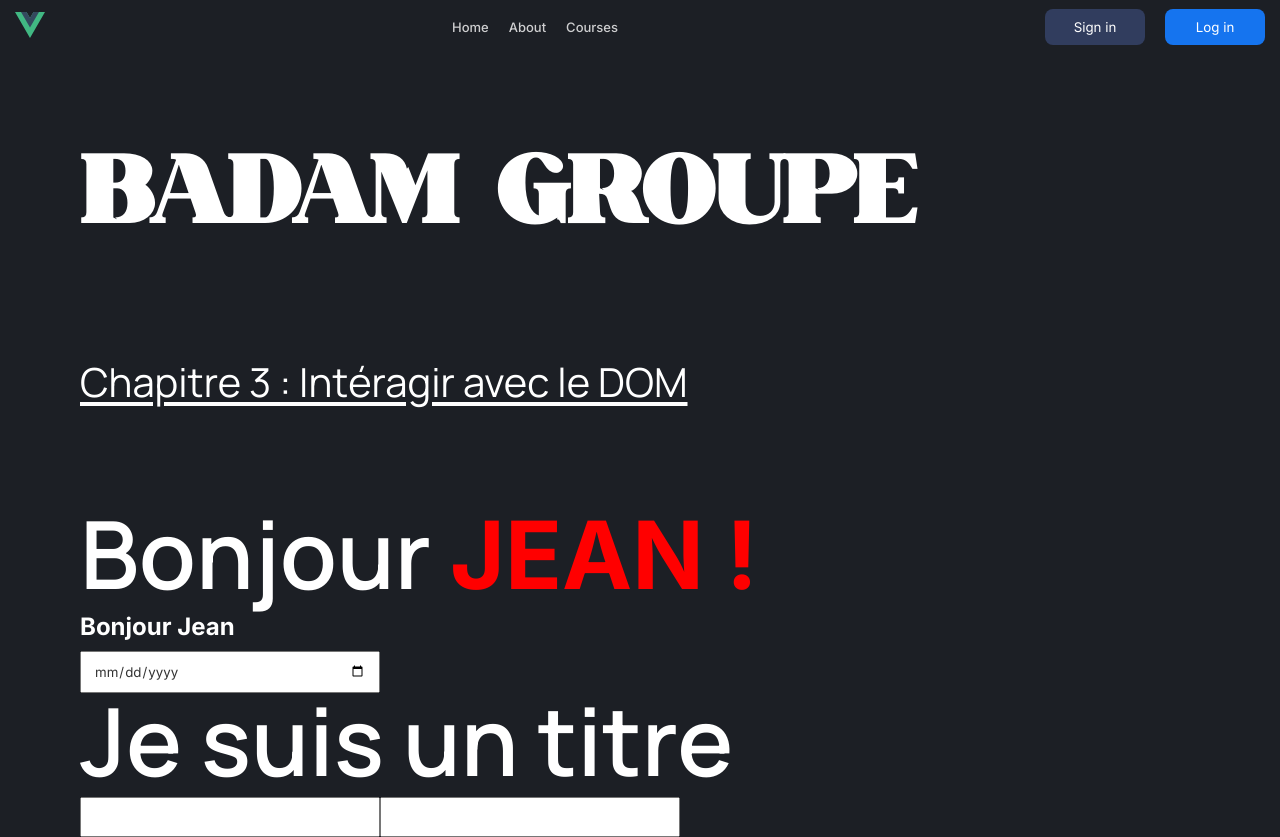
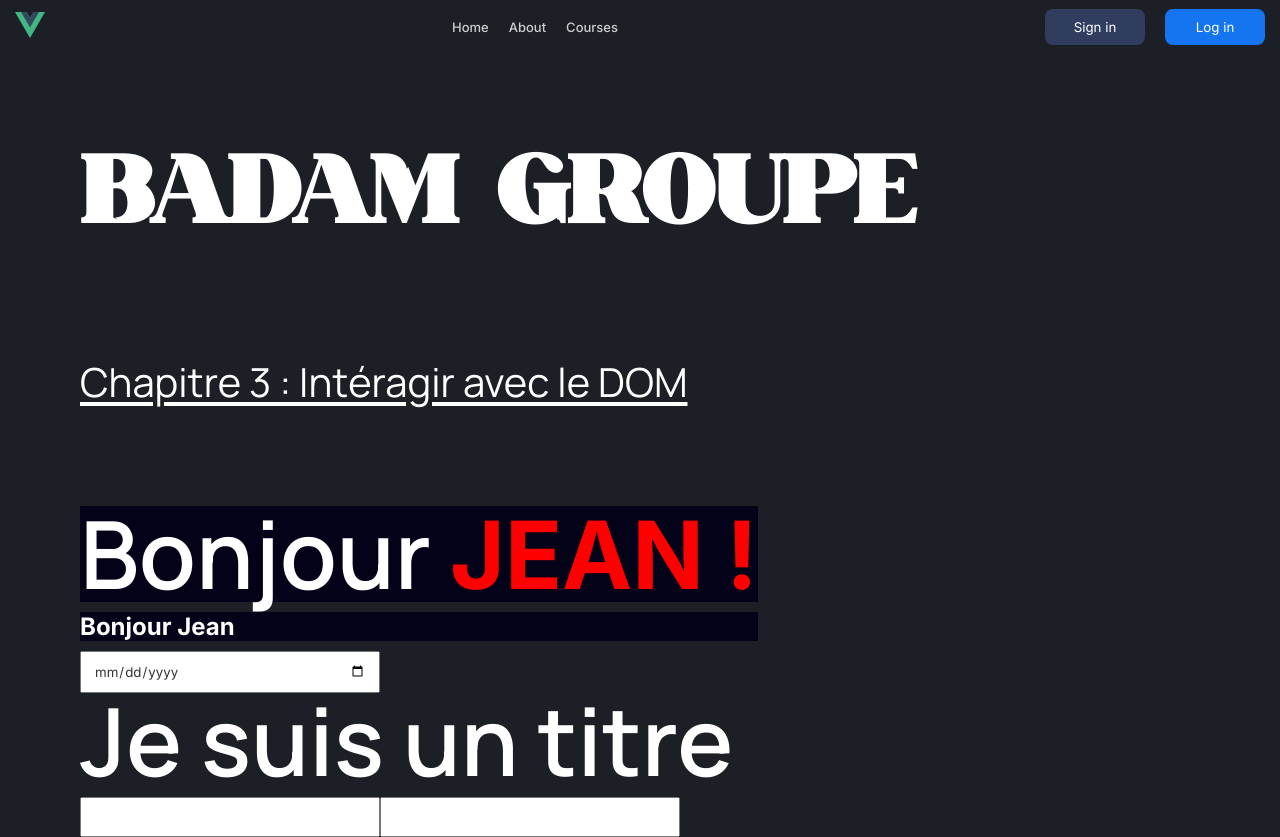
Before and after one commit to didicodeX/course-app, a Vue app: page /courses/DOM in a window 1280 px wide. Built offline with nearby package versions, Linux system fonts and the light colour scheme.

Commit message:
Chapter 4 continue...

```diff
--- a/src/App.vue
+++ b/src/App.vue
@@ -7,7 +7,7 @@
 <script setup lang="ts">
 import HelloWorld from './components/HelloWorld.vue'
 import './assets/base.css'
-import Navbar from './components/Navbar.vue'
+import Navbar from './components/NavBar.vue'
 </script>
 
 <style scoped>
--- a/src/components/HelloWorld.vue
+++ b/src/components/HelloWorld.vue
@@ -7,7 +7,7 @@
 </template>
 
 <script setup lang="ts">
-import '../assets/base.css'
+
 defineProps<{
   msg: string
 }>()
--- a/src/components/NavBar.vue
+++ b/src/components/NavBar.vue
@@ -152,7 +152,7 @@ button {
   a {
     font-size: 1rem;
   }
-  nav{
+  nav {
     flex-grow: 0;
   }
   button {
@@ -161,8 +161,6 @@ button {
   }
   .nav-left {
     display: none;
-
-
   }
   .burger-menu {
     display: block;
@@ -185,7 +183,7 @@ button {
     justify-content: center;
     gap: 50px;
   }
-  .wrapper{
+  .wrapper {
     overflow: hidden;
   }
 }
--- a/src/views/AboutView.vue
+++ b/src/views/AboutView.vue
@@ -6,6 +6,10 @@
   </section>
 </template>
 
+<script setup lang="ts">
+
+</script>
+
 <style scoped>
 
 </style>
--- a/src/views/InteractionDom.vue
+++ b/src/views/InteractionDom.vue
@@ -56,4 +56,7 @@ input{
 
   width: 300px;
 }
+.montitre2 {
+  background-color: rgb(4, 2, 24);
+}
 </style>
--- a/src/views/StyleVue.vue
+++ b/src/views/StyleVue.vue
@@ -1,7 +1,3 @@
-<script setup lang="ts">
-
-</script>
-
 <template>
   <section class="padd content-limit">
     <div>
@@ -9,3 +5,7 @@
     </div>
   </section>
 </template>
+
+<script setup lang="ts"></script>
+
+<style scoped></style>
```
Also changed, not shown: src/assets/base.css (+24 -8 lines), src/components/TemplateVue.vue (+4 -6 lines), src/views/CoursesView.vue (+4 -4 lines), src/views/HomeView.vue (+8 -4 lines).
